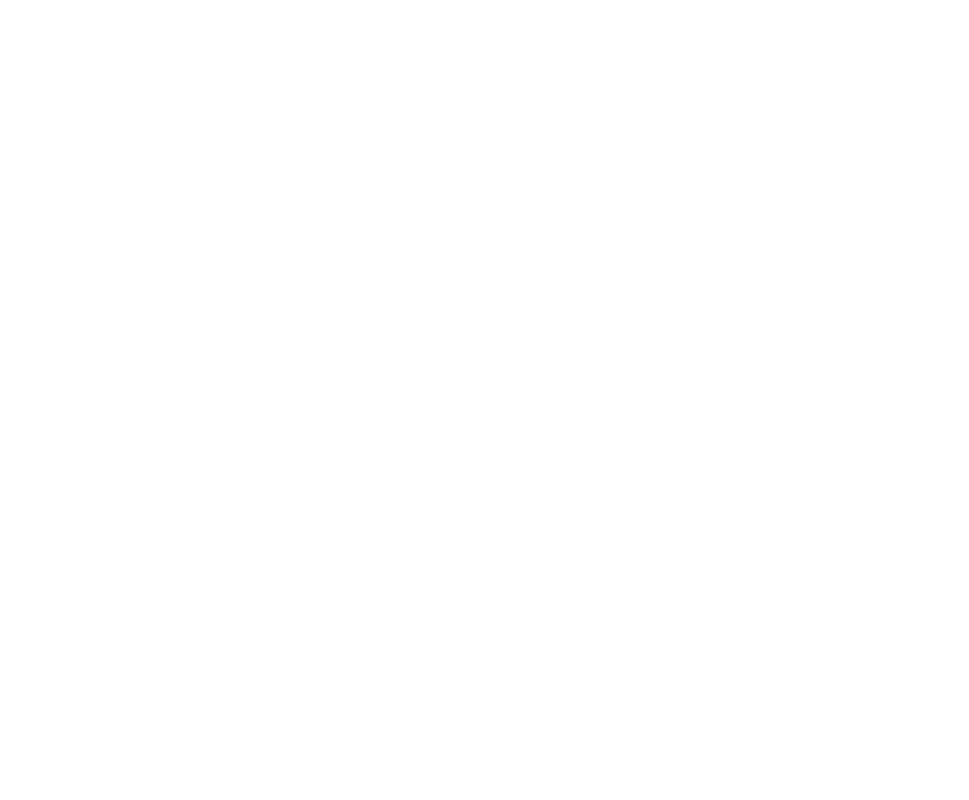
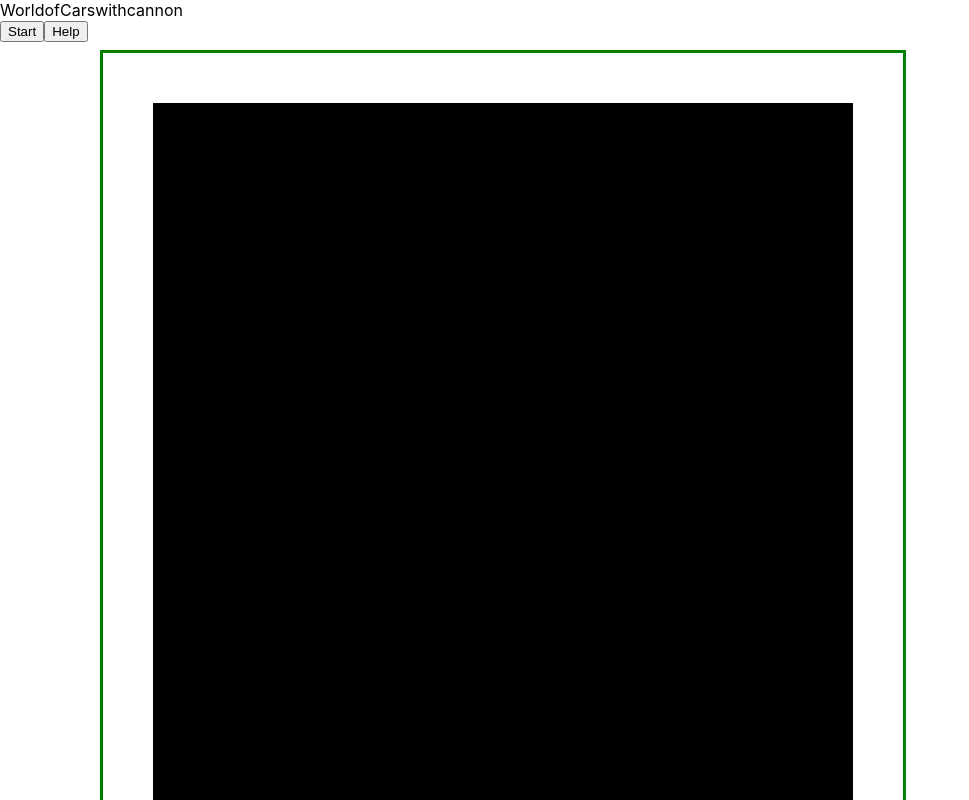
Before and after one commit to shadowfox137/WorldofCarswithcannon, a React (Create React App) app: page / in a window 1280 px wide. Shown: the whole page, without its empty margins (0-969 px from the left). Built offline with nearby package versions, Linux system fonts and the light colour scheme.

Commit message:
Adds basic function & adjusts position of canvas

```diff
--- a/src/App.js
+++ b/src/App.js
@@ -1,18 +1,72 @@
 import "./CSS/App.css";
-import Canvas from "./Component/Canvas";
+import React, { useEffect } from "react";
+import Draw from "./Script/Draw";
 import Mainmenu from "./Component/Mainmenu";
 
+const HOOK_SVG = (
+  <svg
+    xmlns="http://www.w3.org/2000/svg"
+    className="h-6 w-6"
+    fill="none"
+    viewBox="0 0 24 24"
+    stroke="currentColor"
+  >
+    <path
+      strokeLinecap="round"
+      strokeLinejoin="round"
+      strokeWidth={2}
+      d="M15 13l-3 3m0 0l-3-3m3 3V8m0 13a9 9 0 110-18 9 9 0 010 18z"
+    />
+  </svg>
+);
+
+const HOOK_PATH = new Path2D(HOOK_SVG);
+const SCALE = 0.3;
+const OFFSET = 80;
+
+function draw(ctx, location) {
+  ctx.fillStyle = "deepskyblue";
+  ctx.shadowColor = "dodgerblue";
+  ctx.shadowBlur = 20;
+  ctx.save();
+  ctx.scale(SCALE, SCALE);
+  ctx.translate(location.x / SCALE - OFFSET, location.y / SCALE - OFFSET);
+  ctx.fill(HOOK_PATH);
+  ctx.restore();
+}
+
+function refresh(canvasRef, e) {
+  const canvas = canvasRef.current;
+  const ctx = canvas.getContext("2d");
+  Draw(ctx);
+}
+
 function App() {
+  const canvasRef = React.useRef(null);
+
+  useEffect(() => {
+    refresh(canvasRef, null);
+  });
+
   return (
     <div>
-      <div id="canvas">
-        <Canvas />
-      </div>
-      <div id="mainmenu">
+      <canvas
+        ref={canvasRef}
+        width={800}
+        height={800}
+        onClick={(e) => {
+          refresh(canvasRef, e);
+          //const canvas = canvasRef.current;
+          //const ctx = canvas.getContext("2d");
+          // Draw(ctx);
+          //draw(ctx, { x: e.clientX, y: e.clientY });
+          // alert(e.clientX);
+        }}
+      />
+      <div>
         <Mainmenu />
       </div>
     </div>
   );
 }
-
 export default App;
--- a/src/CSS/App.css
+++ b/src/CSS/App.css
@@ -13,8 +13,8 @@
   color: #61dafb;
 }
 
-#canvas {
-  visibility: hidden;
+canvas {
+  visibility: visible;
   position: fixed;
   display: block;
   border: 3px solid green;
@@ -47,3 +47,7 @@
     transform: rotate(360deg);
   }
 }
+
+#myCanvas {
+  background-color: blueviolet;
+}
--- a/src/Component/Canvas.js
+++ b/src/Component/Canvas.js
@@ -1,22 +1,20 @@
 import React, { useRef, useEffect } from "react";
+import Draw from "../Script/Draw";
 
 const Canvas = (props) => {
   const canvasRef = useRef(null);
 
-  // eslint-disable-next-line react-hooks/exhaustive-deps
-  const draw = (ctx) => {
-    ctx.fillStyle = "#000000";
-    ctx.beginPath();
-    ctx.arc(50, 100, 20, 0, 2 * Math.PI);
-    ctx.fill();
-  };
-
   useEffect(() => {
     const canvas = canvasRef.current;
     const context = canvas.getContext("2d");
+    const objectsToDraw = [];
     //Our first draw
-    draw(context);
-  }, [draw]);
+    for (let i = 0; i < objectsToDraw.length; i += 1) {
+      objectsToDraw[i].Draw();
+    }
+    context.fillStyle = "#000000";
+    context.fillRect(0, 0, context.canvas.width, context.canvas.height);
+  }, []);
 
   return <canvas ref={canvasRef} {...props} />;
 };
--- /dev/null
+++ b/src/Object/Object.js
@@ -0,0 +1,75 @@
+export class DrawingObject {
+  constructor(pos_x, pos_y, size_x, size_y, type) {
+    this.size_x = size_x;
+    this.size_y = size_y;
+    this.pos_x = pos_x;
+    this.pos_y = pos_y;
+    this.type = type;
+  }
+
+  resize(x, y) {
+    this.size_x = x;
+    this.size_y = y;
+  }
+}
+
+export class Unit extends DrawingObject {
+  constructor(pos_x, pos_y, size_x, size_y, type) {
+    super();
+  }
+
+  x_move(amount) {
+    this.size_x += amount;
+  }
+
+  y_move(amount) {
+    this.size_y += amount;
+  }
+
+  draw(context) {
+    context.fillStyle = "#FF0000";
+    context.fillRect(
+      50,
+      50,
+      context.canvas.width - 100,
+      context.canvas.height - 100
+    );
+  }
+}
+
+export class Obstacle extends DrawingObject {
+  constructor(pos_x, pos_y, size_x, size_y, type) {
+    super();
+  }
+
+  draw(context) {
+    context.fillStyle = "#000000";
+    context.fillRect(
+      50,
+      50,
+      context.canvas.width - 100,
+      context.canvas.height - 100
+    );
+  }
+}
+
+export class Player extends Unit {
+  constructor(pos_x, pos_y, size_x, size_y, type) {
+    super();
+  }
+
+  action(event) {
+    if ((event = "a")) {
+      this.x_move(-5);
+    }
+    if ((event = "d")) {
+      this.x_move(5);
+    }
+    if ((event = "s")) {
+      this.x_move(-5);
+    }
+    if ((event = "w")) {
+      this.x_move(5);
+    }
+  }
+}
--- a/src/Script/Draw.js
+++ b/src/Script/Draw.js
@@ -0,0 +1,14 @@
+import React from "react";
+import "../Object/Object";
+import { Obstacle } from "../Object/Object";
+
+function Draw(context) {
+  const objects = [];
+  let ob1 = new Obstacle(0, 0, 1, 1, "object");
+  objects.push(ob1);
+  for (let i = 0; i < objects.length; i += 1) {
+    objects[i].draw(context);
+  }
+}
+
+export default Draw;
--- a/src/index.js
+++ b/src/index.js
@@ -1,17 +1,15 @@
-import React from 'react';
-import ReactDOM from 'react-dom';
-import './index.css';
-import App from './App';
-import reportWebVitals from './reportWebVitals';
+import React from "react";
+import ReactDOM from "react-dom";
+import "./index.css";
+import App from "./App";
 
 ReactDOM.render(
   <React.StrictMode>
     <App />
   </React.StrictMode>,
-  document.getElementById('root')
+  document.getElementById("root")
 );
 
 // If you want to start measuring performance in your app, pass a function
 // to log results (for example: reportWebVitals(console.log))
 // or send to an analytics endpoint. Learn more: https://bit.ly/CRA-vitals
-reportWebVitals();
--- a/src/reportWebVitals.js
+++ /dev/null
@@ -1,13 +0,0 @@
-const reportWebVitals = onPerfEntry => {
-  if (onPerfEntry && onPerfEntry instanceof Function) {
-    import('web-vitals').then(({ getCLS, getFID, getFCP, getLCP, getTTFB }) => {
-      getCLS(onPerfEntry);
-      getFID(onPerfEntry);
-      getFCP(onPerfEntry);
-      getLCP(onPerfEntry);
-      getTTFB(onPerfEntry);
-    });
-  }
-};
-
-export default reportWebVitals;
```
Also changed, not shown: src/Observer.js (added, +10 -0 lines).
